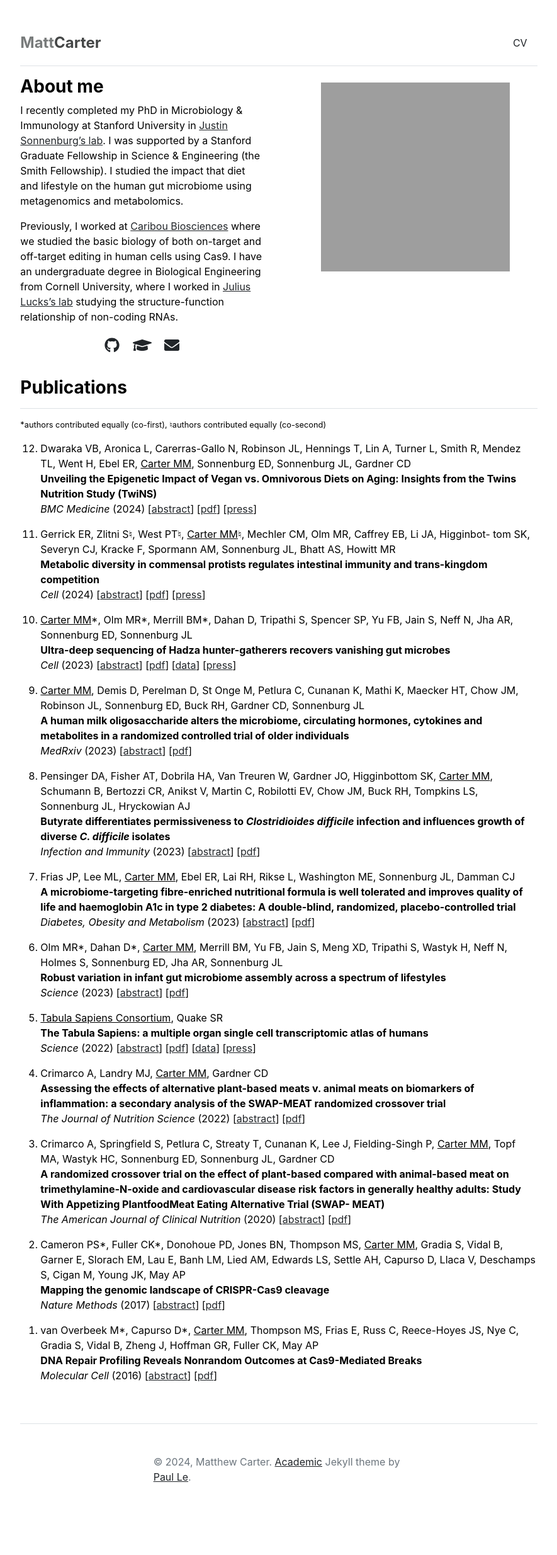
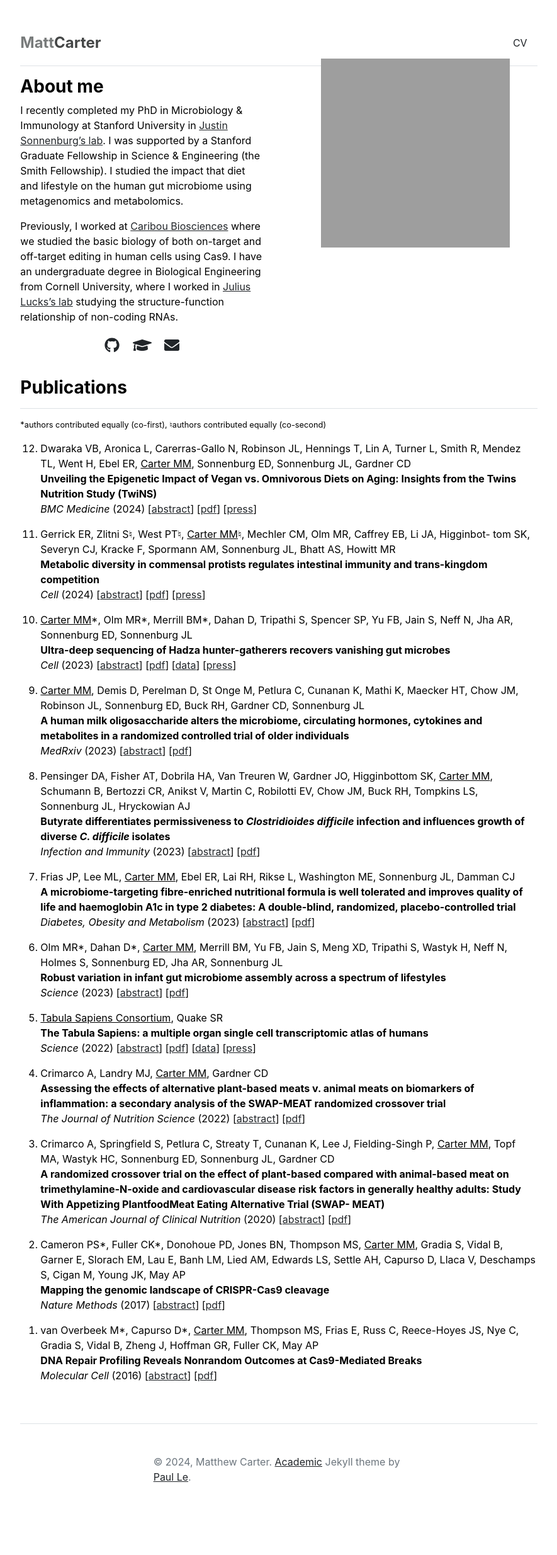
Before and after one commit to matt-cart/matt-cart.github.io, a Jekyll site: the page built from index.md, in a window 1280 px wide. Shown: the whole page at 63% size, without its empty margins (197-1082 px from the left). Built offline with Jekyll 4.4.1, drawn with Linux system fonts in a browser that asks for light colours.

Commit message:
home page image margin

```diff
--- a/_sass/main.scss
+++ b/_sass/main.scss
@@ -24,6 +24,6 @@ body a {
 .image-container {
   display: flex;
   justify-content: center;
-  padding-top: 10px;
+  margin-top: 20px;
 
 }
```
